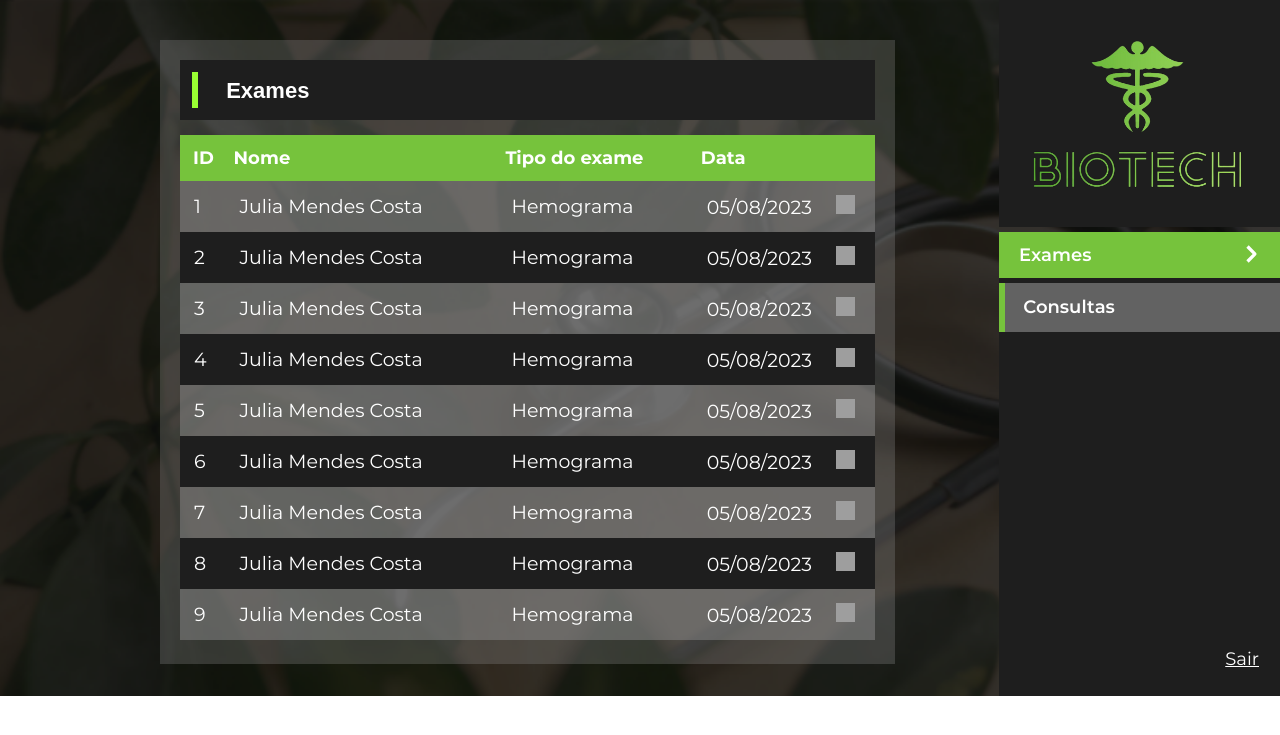
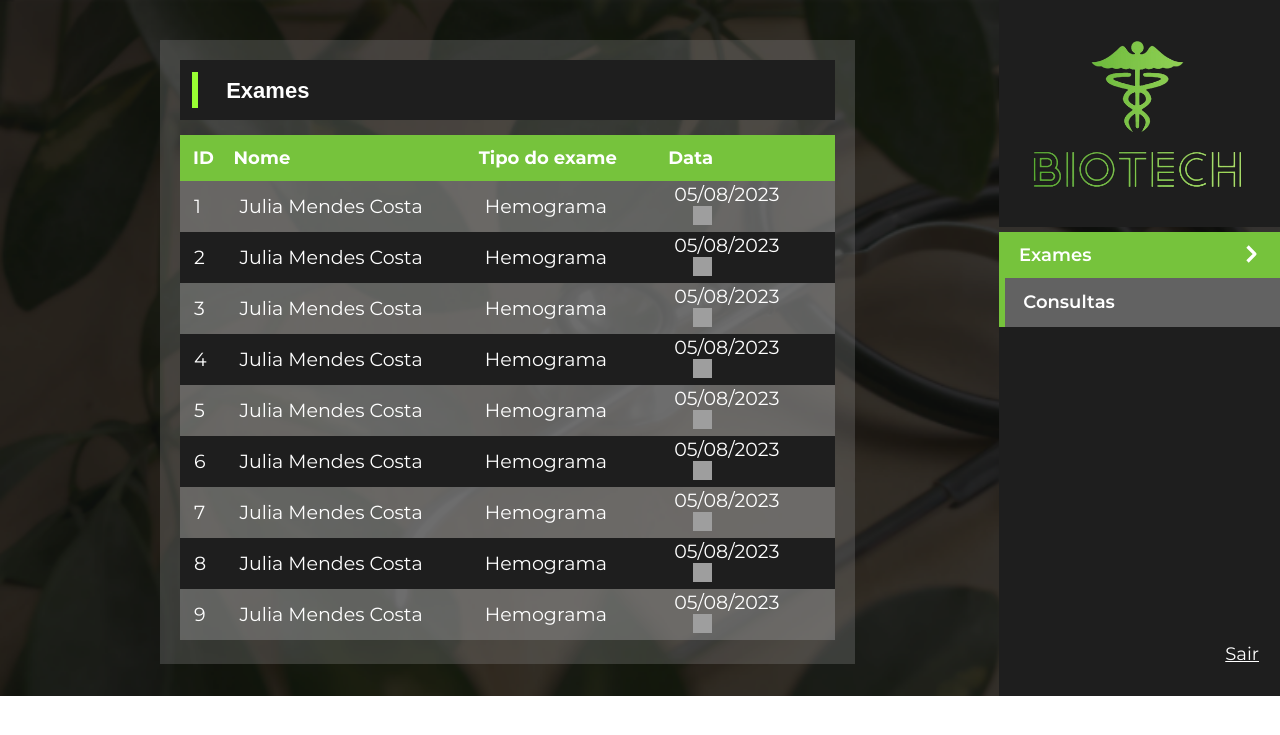
Before and after one commit to Isasouza00/Biotech, a Flask app: page /1/exames in a window 1280 px wide. Shown: the top 735 px of the page. Run offline with Flask 3, Linux system fonts and the light colour scheme; grey boxes are pictures that could not be loaded.

Commit message:
inicio_alterações

```diff
--- a/static/css/consultas.css
+++ b/static/css/consultas.css
@@ -300,12 +300,12 @@ body{
 }
 
 .log_biotech{
-    background-color: #3B621E;
+    background-color: #1e1e1e;
 }
 
 .options_menu{
     font: 15px fonte-300, sans-serif;
-    background-color: #3B621E;
+    background-color: #1e1e1e;
 
     height: 30.9em;
 }
@@ -315,8 +315,6 @@ body{
     flex-direction: row;
 
     background-color: rgba(255, 255, 255, 0.3);
-
-    margin-top: 5px;
 }
 
 .exams a{
--- a/static/css/exames.css
+++ b/static/css/exames.css
@@ -163,14 +163,10 @@ tbody::-webkit-scrollbar-thumb {
 
 
 
-.box_exames table {
-    display: block;
-}
-
 .menu_patient{
     justify-content: right;
 
-    margin-left: 4em;
+    margin-left: 6.5em;
 }
 
 .log_biotech img{
@@ -196,8 +192,6 @@ tbody::-webkit-scrollbar-thumb {
     flex-direction: row;
 
     background-color: rgba(255, 255, 255, 0.3);
-
-    margin-top: 5px;
 }
 
 .appointment a{
--- a/static/css/exames_adm.css
+++ b/static/css/exames_adm.css
@@ -64,12 +64,12 @@ body{
 }
 
 .log_biotech{
-    background-image: linear-gradient(#3B621E, #0e0e0e);
+    background-image: #1e1e1e;
 }
 
 .options_menu{
     font: 15px fonte-300, sans-serif;
-    background-image: linear-gradient(#3B621E, #0e0e0e);
+    background-image: #1e1e1e;
 
     height: 30.9em;
 }
```
